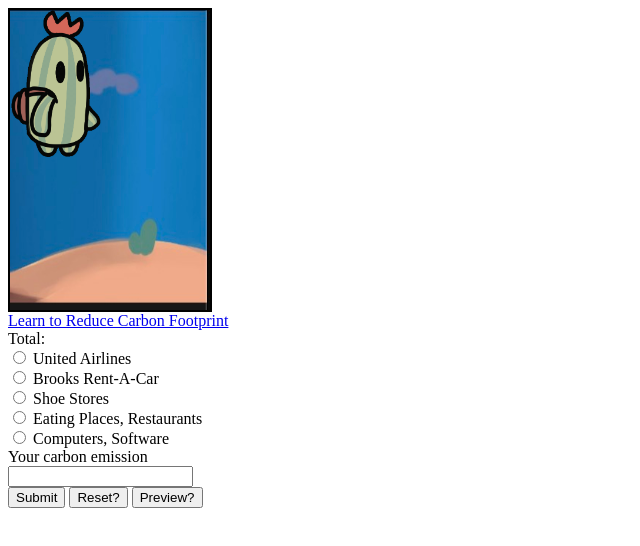
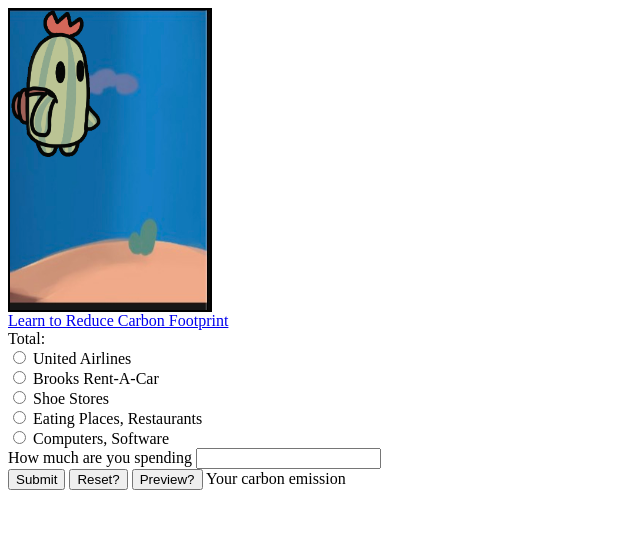
Before and after one commit to batkay/HackWashu, a browser extension: page Chrome/main.html in a window 1280 px wide. Shown: the whole page, without its empty margins (0-640 px from the left). Drawn offline with Linux system fonts and the light colour scheme.

Commit message:
almost done

```diff
--- a/Chrome/main.html
+++ b/Chrome/main.html
@@ -28,12 +28,15 @@
       <label for="5812">Eating Places, Restaurants</label><br />
       <input type="radio" id="5045" name="mcc" value="5045" />
       <label for="5045">Computers, Software</label><br />
-      <label>Your carbon emission</label><br />
 
+      <label>How much are you spending</label>
       <input type="number" id="amount" name="amount" value="" /><br />
       <input type="button" id="submit" value="Submit" />
       <input type="button" id="reset" value="Reset?" />
       <input type="button" id="preview" value="Preview?" />
+
+
+      <label>Your carbon emission</label><br />
     </form>
     <div id="impact"></div>
     <script src="Query.js"></script>
```
Also changed, not shown: Chrome/Query.js (+15 -0 lines), Chrome/images/drag_cactus.gif, Chrome/images/watering_can.gif (added).
